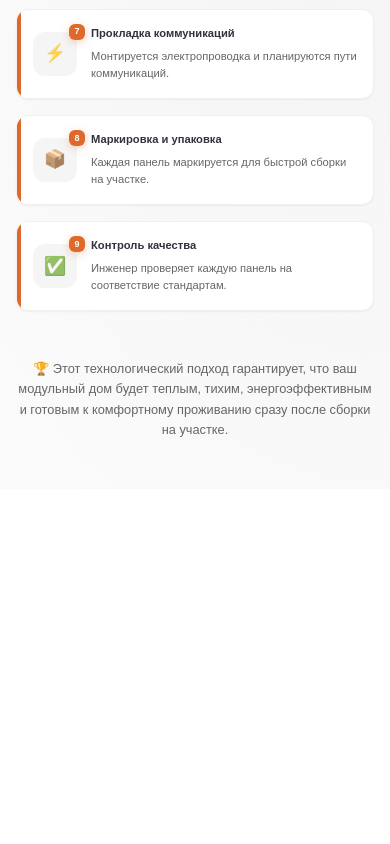
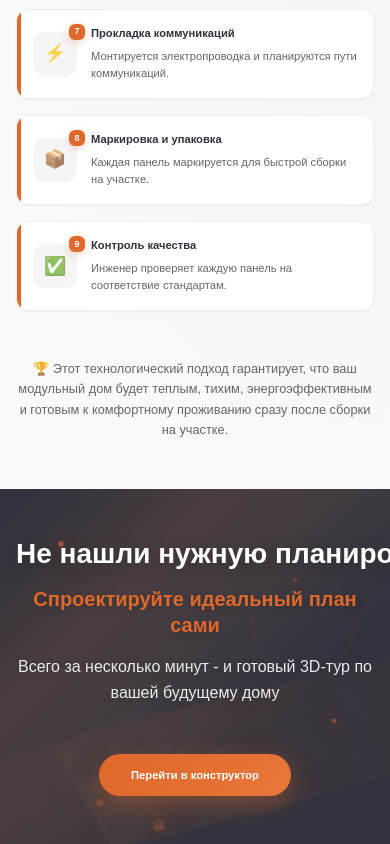
Before and after one commit to litvinenko88/Easy-House, a Next.js app: page / in a window 390 px wide. Shown: the part 7320-8164 px from the top of the page. Before the commit the page ends 7809 px from the top, so only its background shows below. Built offline with nearby package versions, Linux system fonts and the light colour scheme.

Commit message:
Готово 8 блок

```diff
--- /dev/null
+++ b/src/components/ProjectConstructor/ProjectConstructor.js
@@ -0,0 +1,65 @@
+import { useState, useEffect, useRef } from 'react';
+import styles from './ProjectConstructor.module.css';
+
+const ProjectConstructor = ({ onConstructorOpen }) => {
+  const [isVisible, setIsVisible] = useState(false);
+  const sectionRef = useRef(null);
+
+  useEffect(() => {
+    const observer = new IntersectionObserver(
+      (entries) => {
+        entries.forEach((entry) => {
+          if (entry.isIntersecting) {
+            setIsVisible(true);
+          }
+        });
+      },
+      { threshold: 0.2 }
+    );
+
+    if (sectionRef.current) {
+      observer.observe(sectionRef.current);
+    }
+
+    return () => observer.disconnect();
+  }, []);
+
+  return (
+    <section className={styles.section} ref={sectionRef}>
+      <div className={styles.animatedBackground}>
+        <div className={styles.particle}></div>
+        <div className={styles.particle}></div>
+        <div className={styles.particle}></div>
+        <div className={styles.particle}></div>
+        <div className={styles.wave}></div>
+        <div className={styles.wave}></div>
+        <div className={styles.star}></div>
+        <div className={styles.star}></div>
+        <div className={styles.star}></div>
+        <div className={styles.pulseRing}></div>
+      </div>
+
+      <div className={styles.backgroundImage}></div>
+
+      <div className={styles.container}>
+        <div className={`${styles.content} ${isVisible ? styles.visible : ''}`}>
+          <h2 className={styles.title}>
+            Не нашли нужную планировку?
+          </h2>
+          <p className={styles.subtitle}>
+            Спроектируйте идеальный план сами
+          </p>
+          <p className={styles.description}>
+            Всего за несколько минут - и готовый 3D-тур по вашей будущему дому
+          </p>
+
+          <button className={styles.constructorButton} onClick={onConstructorOpen}>
+            Перейти в конструктор
+          </button>
+        </div>
+      </div>
+    </section>
+  );
+};
+
+export default ProjectConstructor;
--- /dev/null
+++ b/src/components/ProjectConstructor/ProjectConstructor.module.css
@@ -0,0 +1,392 @@
+.section {
+  padding: var(--spacing-3xl) 0;
+  background: linear-gradient(135deg, var(--color-primary) 0%, rgba(49, 50, 61, 0.95) 50%, var(--color-primary) 100%);
+  position: relative;
+  overflow: hidden;
+  min-height: 60vh;
+  display: flex;
+  align-items: center;
+}
+
+.backgroundImage {
+  position: absolute;
+  top: 0;
+  right: 0;
+  width: 60%;
+  height: 100%;
+  background-image: url('/images/project3d.png');
+  background-size: cover;
+  background-position: center;
+  background-repeat: no-repeat;
+  z-index: 1;
+  opacity: 0.4;
+  mask: linear-gradient(to left, rgba(0,0,0,1) 0%, rgba(0,0,0,0.8) 30%, rgba(0,0,0,0.3) 60%, transparent 100%);
+  -webkit-mask: linear-gradient(to left, rgba(0,0,0,1) 0%, rgba(0,0,0,0.8) 30%, rgba(0,0,0,0.3) 60%, transparent 100%);
+}
+
+.section::after {
+  content: '';
+  position: absolute;
+  top: 0;
+  left: 0;
+  right: 0;
+  bottom: 0;
+  background: linear-gradient(135deg,
+    rgba(49, 50, 61, 0.8) 0%,
+    rgba(223, 104, 43, 0.1) 30%,
+    rgba(49, 50, 61, 0.9) 70%,
+    rgba(49, 50, 61, 0.95) 100%
+  );
+  z-index: 2;
+}
+
+.animatedBackground {
+  position: absolute;
+  top: 0;
+  left: 0;
+  width: 100%;
+  height: 100%;
+  overflow: hidden;
+  z-index: 3;
+}
+
+.particle {
+  position: absolute;
+  border-radius: 50%;
+  background: linear-gradient(135deg, rgba(223, 104, 43, 0.4), rgba(223, 104, 43, 0.1));
+  animation: particleFloat 20s linear infinite;
+  box-shadow: 0 0 20px rgba(223, 104, 43, 0.3);
+}
+
+.particle:nth-child(1) {
+  width: 8px;
+  height: 8px;
+  left: 10%;
+  animation-delay: 0s;
+  animation-duration: 12s;
+}
+
+.particle:nth-child(2) {
+  width: 12px;
+  height: 12px;
+  left: 25%;
+  animation-delay: -3s;
+  animation-duration: 18s;
+}
+
+.particle:nth-child(3) {
+  width: 6px;
+  height: 6px;
+  left: 60%;
+  animation-delay: -8s;
+  animation-duration: 14s;
+}
+
+.particle:nth-child(4) {
+  width: 10px;
+  height: 10px;
+  left: 80%;
+  animation-delay: -12s;
+  animation-duration: 16s;
+}
+
+.wave {
+  position: absolute;
+  width: 250%;
+  height: 200px;
+  background: linear-gradient(90deg,
+    transparent 0%,
+    rgba(223, 104, 43, 0.08) 20%,
+    rgba(223, 104, 43, 0.15) 50%,
+    rgba(223, 104, 43, 0.08) 80%,
+    transparent 100%);
+  border-radius: 50%;
+  animation: waveMove 25s linear infinite;
+  filter: blur(1px);
+}
+
+.wave:nth-child(5) {
+  top: 20%;
+  left: -50%;
+  animation-delay: 0s;
+  opacity: 0.6;
+}
+
+.wave:nth-child(6) {
+  top: 60%;
+  left: -50%;
+  animation-delay: -7s;
+  opacity: 0.4;
+  animation-duration: 30s;
+}
+
+.star {
+  position: absolute;
+  width: 4px;
+  height: 4px;
+  background: rgba(223, 104, 43, 0.9);
+  border-radius: 50%;
+  animation: starTwinkle 4s ease-in-out infinite;
+  box-shadow: 0 0 12px rgba(223, 104, 43, 0.8), 0 0 24px rgba(223, 104, 43, 0.4);
+}
+
+.star:nth-child(7) {
+  top: 15%;
+  left: 15%;
+  animation-delay: 0s;
+}
+
+.star:nth-child(8) {
+  top: 25%;
+  left: 75%;
+  animation-delay: -1s;
+}
+
+.star:nth-child(9) {
+  top: 65%;
+  left: 85%;
+  animation-delay: -2s;
+}
+
+.pulseRing {
+  position: absolute;
+  border: 2px solid rgba(223, 104, 43, 0.2);
+  border-radius: 50%;
+  animation: pulseExpand 4s ease-out infinite;
+  top: 30%;
+  left: 70%;
+  width: 60px;
+  height: 60px;
+  animation-delay: 0s;
+}
+
+.container {
+  max-width: var(--container-max-width);
+  margin: 0 auto;
+  padding: 0 var(--container-padding);
+  position: relative;
+  z-index: 4;
+  width: 100%;
+}
+
+.content {
+  max-width: 600px;
+  opacity: 0;
+  transform: translateY(30px);
+  transition: all 0.8s cubic-bezier(0.4, 0, 0.2, 1);
+}
+
+.content.visible {
+  opacity: 1;
+  transform: translateY(0);
+}
+
+.title {
+  font-size: var(--font-size-h2);
+  font-weight: 700;
+  color: var(--color-white);
+  margin-bottom: var(--spacing-sm);
+  line-height: 1.2;
+  text-shadow: 0 4px 20px rgba(0, 0, 0, 0.3);
+  animation: fadeInUp 0.8s ease-out 0.4s both;
+  white-space: nowrap;
+}
+
+.subtitle {
+  font-size: var(--font-size-h4);
+  font-weight: 600;
+  color: var(--color-accent);
+  margin-bottom: var(--spacing-sm);
+  line-height: 1.3;
+  text-shadow: 0 2px 10px rgba(0, 0, 0, 0.2);
+  animation: fadeInUp 0.8s ease-out 0.6s both;
+}
+
+.description {
+  font-size: var(--text-size-lg);
+  color: rgba(255, 255, 255, 0.9);
+  margin-bottom: var(--spacing-2xl);
+  line-height: 1.6;
+  font-weight: 400;
+  text-shadow: 0 2px 8px rgba(0, 0, 0, 0.2);
+  animation: fadeInUp 0.8s ease-out 0.8s both;
+}
+
+.constructorButton {
+  padding: 18px 40px;
+  background: linear-gradient(135deg, var(--color-accent) 0%, #e8763a 100%);
+  color: var(--color-white);
+  border: none;
+  border-radius: 50px;
+  font-size: var(--text-size);
+  font-weight: 600;
+  font-family: var(--font-family);
+  cursor: pointer;
+  transition: all var(--transition-normal);
+  position: relative;
+  overflow: hidden;
+  box-shadow: 0 8px 25px rgba(223, 104, 43, 0.4);
+  min-width: 220px;
+  text-align: center;
+  animation: fadeInUp 0.8s ease-out 1s both;
+}
+
+.constructorButton::before {
+  content: '';
+  position: absolute;
+  top: 0;
+  left: -100%;
+  width: 100%;
+  height: 100%;
+  background: linear-gradient(90deg, transparent, rgba(255, 255, 255, 0.2), transparent);
+  transition: left 0.6s ease;
+}
+
+.constructorButton:hover::before {
+  left: 100%;
+}
+
+.constructorButton:hover {
+  transform: translateY(-3px);
+  box-shadow: 0 15px 35px rgba(223, 104, 43, 0.6);
+  background: linear-gradient(135deg, #e8763a 0%, var(--color-accent) 100%);
+}
+
+.constructorButton:active {
+  transform: translateY(-1px);
+  box-shadow: 0 8px 20px rgba(223, 104, 43, 0.5);
+}
+
+.constructorButton:focus {
+  outline: 2px solid rgba(223, 104, 43, 0.5);
+  outline-offset: 2px;
+}
+
+@keyframes fadeInUp {
+  from {
+    opacity: 0;
+    transform: translateY(40px);
+  }
+  to {
+    opacity: 1;
+    transform: translateY(0);
+  }
+}
+
+@keyframes particleFloat {
+  0% {
+    transform: translateY(100vh) translateX(0px) rotate(0deg);
+    opacity: 0;
+  }
+  10% {
+    opacity: 1;
+  }
+  90% {
+    opacity: 1;
+  }
+  100% {
+    transform: translateY(-100px) translateX(100px) rotate(360deg);
+    opacity: 0;
+  }
+}
+
+@keyframes waveMove {
+  0% {
+    transform: translateX(-100%) rotate(0deg);
+  }
+  100% {
+    transform: translateX(100%) rotate(360deg);
+  }
+}
+
+@keyframes starTwinkle {
+  0%, 100% {
+    opacity: 0.3;
+    transform: scale(1);
+  }
+  50% {
+    opacity: 1;
+    transform: scale(1.5);
+  }
+}
+
+@keyframes pulseExpand {
+  0% {
+    transform: scale(0);
+    opacity: 0.8;
+  }
+  50% {
+    opacity: 0.4;
+  }
+  100% {
+    transform: scale(2);
+    opacity: 0;
+  }
+}
+
+@media (max-width: 1200px) {
+  .section {
+    padding: var(--spacing-2xl) 0;
+  }
+
+  .backgroundImage {
+    width: 50%;
+    opacity: 0.3;
+  }
+
+  .content {
+    max-width: 550px;
+  }
+}
+
+@media (max-width: 768px) {
+  .section {
+    padding: var(--spacing-xl) 0;
+    min-height: auto;
+  }
+
+  .container {
+    padding: 0 var(--container-padding);
+  }
+
+  .backgroundImage {
+    width: 100%;
+    height: 40%;
+    top: auto;
+    bottom: 0;
+    mask: linear-gradient(to top, rgba(0,0,0,0.6) 0%, rgba(0,0,0,0.3) 50%, transparent 100%);
+    -webkit-mask: linear-gradient(to top, rgba(0,0,0,0.6) 0%, rgba(0,0,0,0.3) 50%, transparent 100%);
+  }
+
+  .content {
+    max-width: 100%;
+    text-align: center;
+  }
+
+  .constructorButton {
+    padding: 16px 36px;
+    min-width: 200px;
+  }
+}
+
+@media (max-width: 480px) {
+  .container {
+    padding: 0 var(--container-padding);
+  }
+
+  .constructorButton {
+    padding: 15px 32px;
+    font-size: var(--text-size-sm);
+    min-width: 180px;
+  }
+
+  .wave {
+    height: 120px;
+  }
+}
+
+@media (max-width: 320px) {
+  .container {
+    padding: 0 var(--container-padding);
+  }
+}
--- /dev/null
+++ b/src/components/ProjectConstructor/index.js
@@ -0,0 +1 @@
+export { default } from './ProjectConstructor'
--- a/src/pages/index.tsx
+++ b/src/pages/index.tsx
@@ -6,6 +6,7 @@ import VideoReviews from '../components/VideoReviews'
 import Features from '../components/Features'
 import VirtualTour from '../components/VirtualTour'
 import ProductionProcess from '../components/ProductionProcess'
+import ProjectConstructor from '../components/ProjectConstructor'
 
 
 export default function Home() {
@@ -18,6 +19,7 @@ export default function Home() {
       <Features />
       <VirtualTour />
       <ProductionProcess />
+      <ProjectConstructor />
     </Layout>
   )
 }
```
